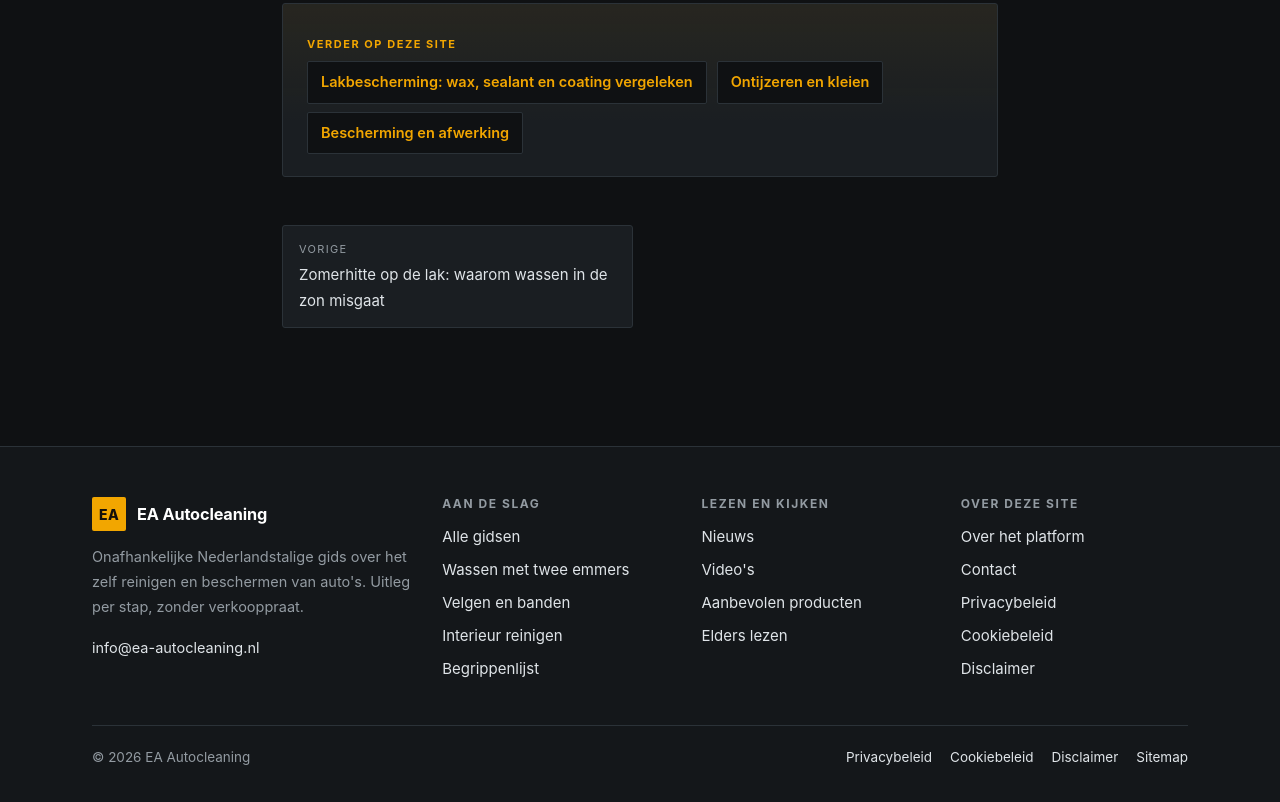
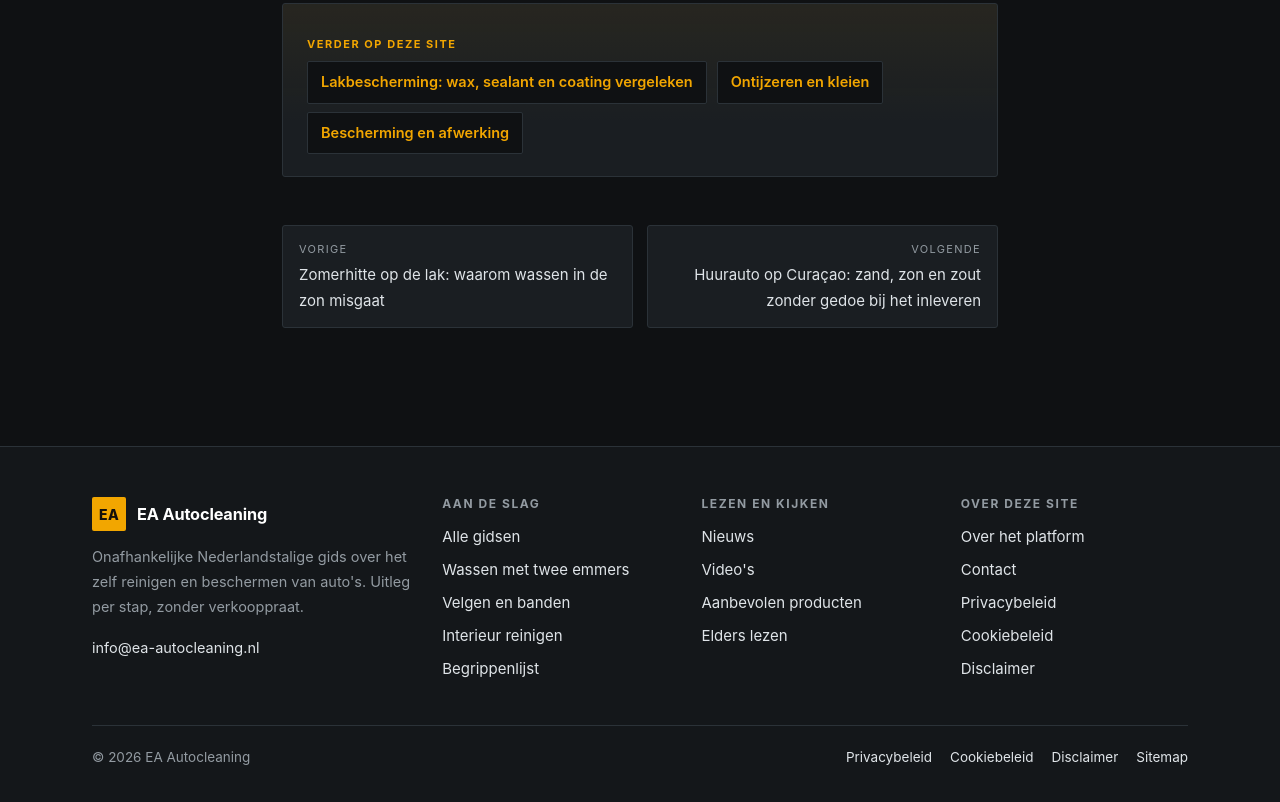
Before and after one commit to alexjknol-del/ea-autocleaning.nl, a plain HTML site: page nieuws/lakbescherming-voor-het-natte-seizoen/index.html in a window 1280 px wide. Shown: the part 2082-2884 px from the top of the page. Drawn offline with Linux system fonts and the light colour scheme.

Commit message:
Add files via upload

```diff
--- a/nieuws/lakbescherming-voor-het-natte-seizoen/index.html
+++ b/nieuws/lakbescherming-voor-het-natte-seizoen/index.html
@@ -95,6 +95,7 @@ portieren, die met een verzorgingsmiddel behandeld voorkomen dat een deur vastvr
 die tijdig op een antivriesmengsel over moet.</p>
 <div class="shop-block"><span class="label ">Verder op deze site</span><ul class="link-list-inline"><li><a href="/gidsen/lakbescherming-wax-sealant-coating/">Lakbescherming: wax, sealant en coating vergeleken</a></li><li><a href="/gidsen/lak-ontijzeren-en-kleien/">Ontijzeren en kleien</a></li><li><a href="/producten/bescherming/">Bescherming en afwerking</a></li></ul></div><div class="pager">
 <a class="prev" href="/nieuws/wassen-in-de-zon/"><span class="dir">Vorige</span>Zomerhitte op de lak: waarom wassen in de zon misgaat</a>
+<a class="next" href="/nieuws/huurauto-curacao-zand-zon-zout/"><span class="dir">Volgende</span>Huurauto op Curaçao: zand, zon en zout zonder gedoe bij het inleveren</a>
 </div></div></section>
 
 </main>
```
